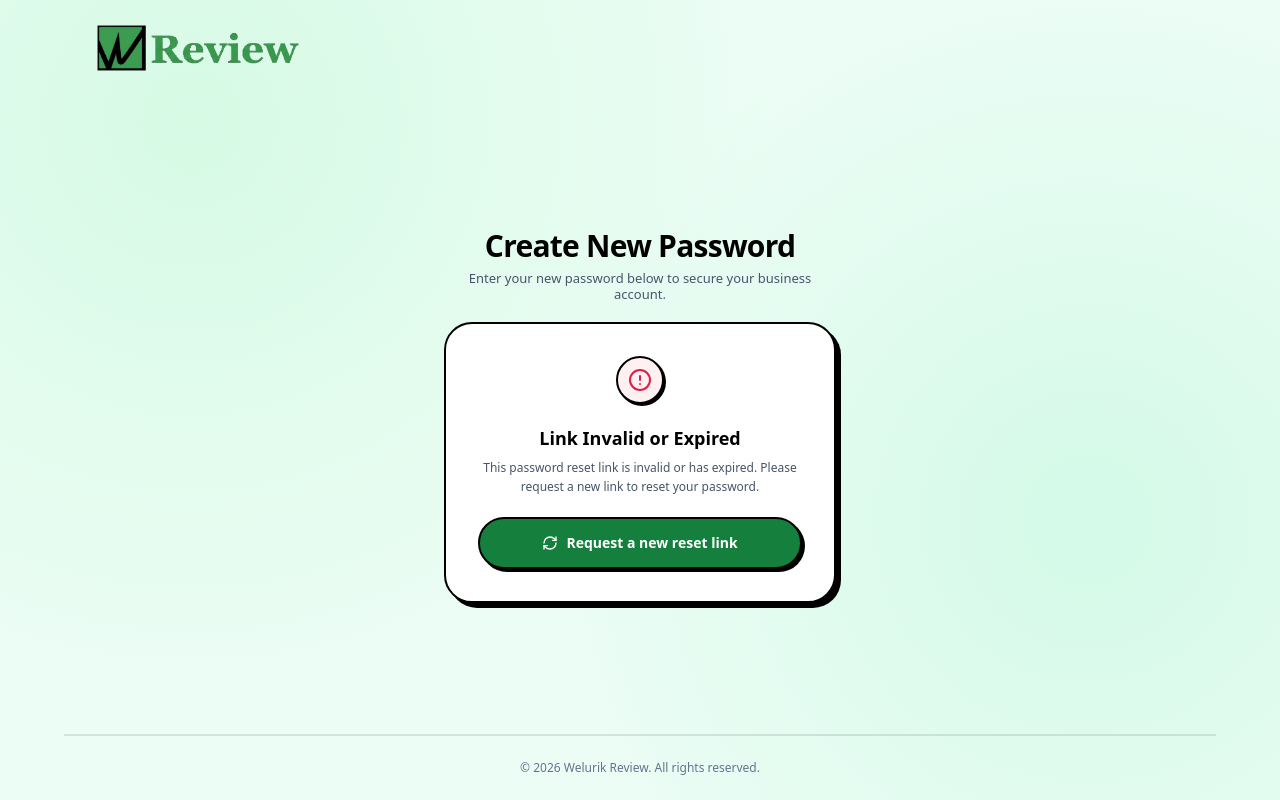
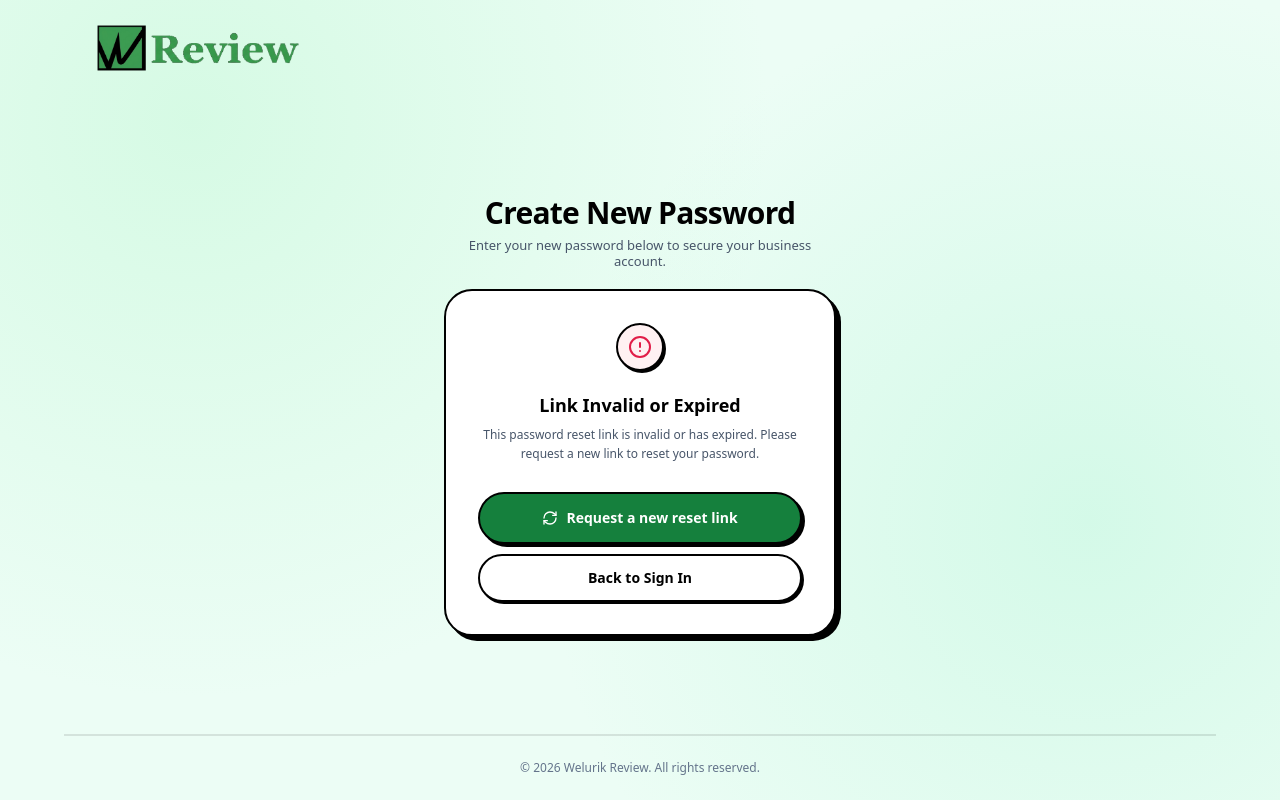
Before and after one commit to nitinsharmaji0911-ops/google-review-saas, a Next.js app: page /reset-password in a window 1280 px wide. Built offline with nearby package versions, Linux system fonts and the light colour scheme.

Commit message:
fix(ui): polish reset-password invalid state navigation

```diff
--- a/src/app/(auth)/reset-password/page.tsx
+++ b/src/app/(auth)/reset-password/page.tsx
@@ -99,6 +99,7 @@ function ResetPasswordForm() {
           </p>
         </div>
 
+        <div className="space-y-2.5 pt-2">
           <Link
             href="/forgot-password"
             className="w-full py-3.5 bg-[#15803D] hover:bg-[#166534] text-white rounded-full text-xs sm:text-sm font-black border-2 border-black shadow-[3px_3px_0px_#000000] hover:translate-x-[1px] hover:translate-y-[1px] hover:shadow-[2px_2px_0px_#000000] transition-all flex items-center justify-center gap-2"
@@ -106,6 +107,13 @@ function ResetPasswordForm() {
             <RefreshCw className="w-4 h-4" />
             <span>Request a new reset link</span>
           </Link>
+          <Link
+            href="/login"
+            className="w-full py-3 bg-white hover:bg-slate-50 text-black rounded-full text-xs sm:text-sm font-black border-2 border-black shadow-[2px_2px_0px_#000000] hover:translate-x-[1px] hover:translate-y-[1px] hover:shadow-[1px_1px_0px_#000000] transition-all flex items-center justify-center gap-2"
+          >
+            <span>Back to Sign In</span>
+          </Link>
+        </div>
       </div>
     );
   }
```
Lines whose indentation alone changed are shown as unchanged.
